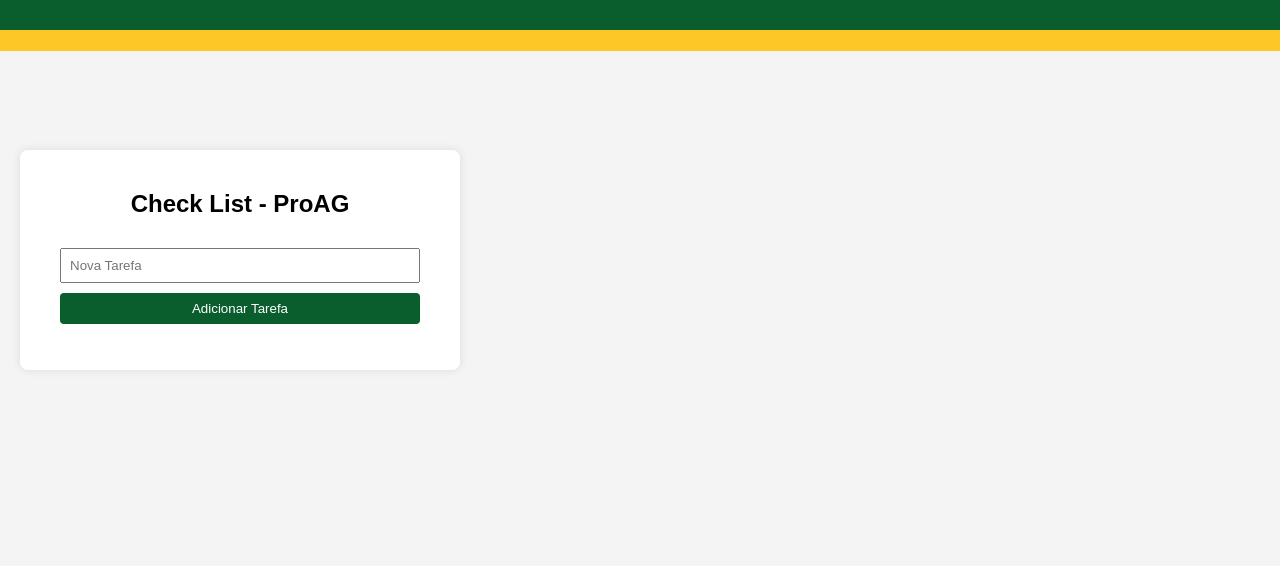
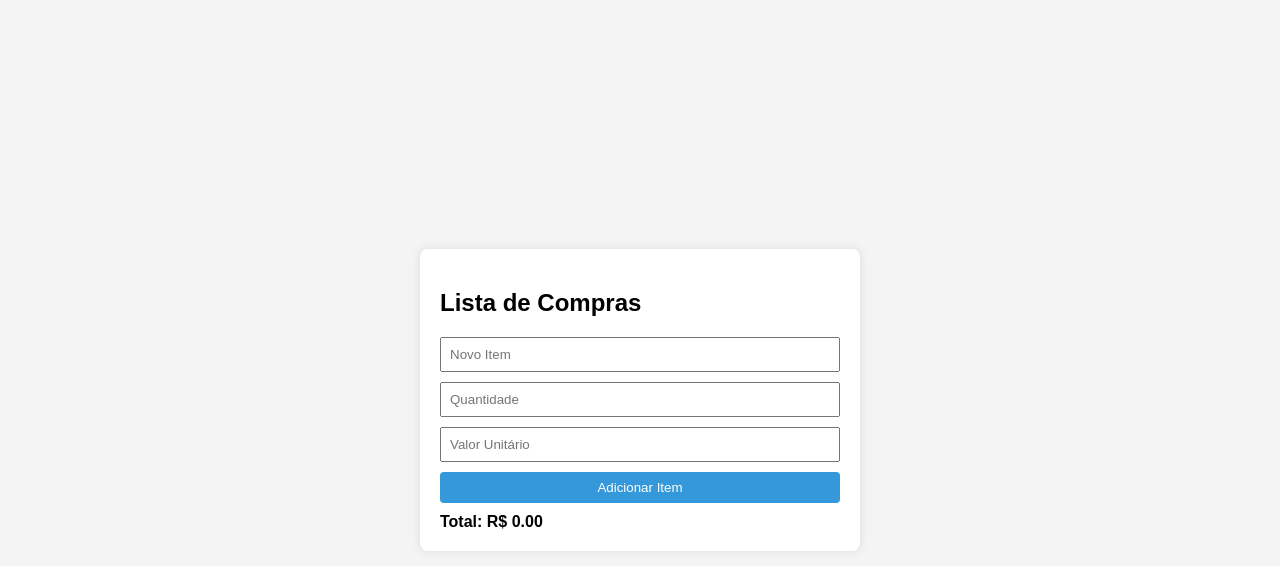
Before and after one commit to JoabeCostaAds/ProgramacaoVisual, a plain HTML site: page index.html in a window 1280 px wide. Drawn offline with Linux system fonts and the light colour scheme.

Commit message:
Add files via upload

```diff
--- a/index.html
+++ b/index.html
@@ -1,94 +1,38 @@
 <!DOCTYPE html>
 <html lang="en">
-
 <head>
     <meta charset="UTF-8">
     <meta name="viewport" content="width=device-width, initial-scale=1.0">
-    <title>Check List - ProAG</title>
+    <title>Lista de Compras</title>
     <style>
         body {
             font-family: 'Arial', sans-serif;
             margin: 0;
             padding: 0;
             background-color: #f4f4f4;
-        }
-
-        .green-list {
-            background-color: #0a5e2d;
-            color: #fff;
-            padding: 10px;
-            text-align: center;
-            height: 10px; /* Ajustado para ocupar a altura total */
-        }
-
-        .yellow-list {
-            background-color: #fdc727;
-            color: #fff;
-            padding: 10px;
-            text-align: center;
-            height: 1px; /* Ajustado para ocupar 20% da altura total */
+            display: flex;
+            align-items: center;
+            justify-content: center;
+            height: 100vh;
         }
 
         .task-container {
             background-color: #fff;
             border-radius: 8px;
             box-shadow: 0 0 10px rgba(0, 0, 0, 0.1);
-            width: 90%; /* Alteração para responsividade */
-            max-width: 400px; /* Adicionado limite de largura */
+            width: 90%;
+            max-width: 400px;
             padding: 20px;
-            position: fixed; /* Fixa o elemento na tela */
-            left: 20px; /* Define a distância da borda esquerda */
-            top: 150px; /* Define a distância da borda superior */
-        }
-
-        .header {
-            text-align: center;
-            margin-bottom: 10px;
         }
 
         .task-list {
             list-style-type: none;
             padding: 0;
-            margin-left: 10px; /* Adiciona espaço à esquerda */
-        }
-
-        .add-task-input {
-            width: calc(100% - 20px); /* Adiciona espaço à esquerda e direita */
-            padding: 8px;
-            box-sizing: border-box;
-            margin-bottom: 10px;
-            margin-left: 10px; /* Adiciona espaço à esquerda */
-        }
-
-        .add-task-button {
-            width: calc(100% - 20px); /* Adiciona espaço à esquerda e direita */
-            padding: 8px;
-            box-sizing: border-box;
-            background-color: #0a5e2d;
-            color: #fff;
-            border: none;
-            border-radius: 4px;
-            cursor: pointer;
-            transition: background-color 0.3s ease;
-            margin-left: 10px; /* Adiciona espaço à esquerda */
-        }
-
-        .add-task-button:hover {
-            background-color: #2980b9;
-        }
-
-        .add-task-button-container {
-            position: sticky;
-            top: 20px;
-            z-index: 1;
-            background-color: #fff;
-            padding: 10px;
         }
 
         .task {
             display: flex;
-            align-items: center;
-            justify-content: space-between;
+            flex-direction: column;
             border-bottom: 1px solid #ddd;
             padding: 10px 0;
             cursor: pointer;
@@ -107,13 +51,16 @@
 
         .task-text {
             font-weight: bold;
-            text-align: center; /* Centraliza o texto */
-            margin-left: 10px; /* Adiciona espaço ao lado esquerdo */
+            text-align: center;
+            margin-bottom: 5px;
         }
 
-        .status {
+        .status,
+        .quantity,
+        .value,
+        .total {
             font-size: 12px;
-            margin-left: 10px; /* Adiciona espaço entre o nome e o status */
+            margin-bottom: 5px;
         }
 
         .remove-button {
@@ -123,42 +70,59 @@
             padding: 5px 10px;
             cursor: pointer;
             border-radius: 4px;
-            margin-left: auto; /* Move para a esquerda */
-            margin-right: 10px; /* Ajusta a distância entre o status e o botão */
             margin-top: 5px;
+        }
+
+        .add-task-input,
+        .add-task-input-small {
+            width: 100%;
+            padding: 8px;
+            box-sizing: border-box;
+            margin-bottom: 10px;
+        }
+
+        .add-task-button {
+            width: 100%;
+            padding: 8px;
+            box-sizing: border-box;
+            background-color: #3498db;
+            color: #fff;
+            border: none;
+            border-radius: 4px;
+            cursor: pointer;
+            transition: background-color 0.3s ease;
+        }
+
+        .add-task-button:hover {
+            background-color: #2980b9;
+        }
+
+        #total {
+            margin-top: 10px;
+            font-weight: bold;
         }
     </style>
 </head>
-
 <body>
-    <div class="green-list">
-        <h3></h3>
-        <ul>
-        </ul>
-    </div>
-    <div class="yellow-list">
-        <h3></h3>
-        <ul>
-        </ul>
-    </div>
-
     <div class="task-container">
-        <div class="header">
-            <h2>Check List - ProAG</h2>
-        </div>
-        <div class="add-task-button-container">
-            <input class="add-task-input" type="text" id="new-task" placeholder="Nova Tarefa">
-            <button class="add-task-button" onclick="addTask()">Adicionar Tarefa</button>
-        </div>
+        <h2>Lista de Compras</h2>
         <ul class="task-list" id="task-list">
             <!-- Lista de tarefas aparecerá aqui -->
         </ul>
+        <input class="add-task-input" type="text" id="new-task" placeholder="Novo Item">
+        <input class="add-task-input-small" type="number" id="quantity" placeholder="Quantidade">
+        <input class="add-task-input-small" type="number" id="value" placeholder="Valor Unitário">
+        <button class="add-task-button" onclick="addTask()">Adicionar Item</button>
+        <div id="total">Total: R$ <span id="total-value">0.00</span></div>
     </div>
 
     <script>
         function addTask() {
             const taskText = document.getElementById('new-task').value;
-            if (taskText.trim() !== '') {
+            const quantity = document.getElementById('quantity').value;
+            const value = document.getElementById('value').value;
+
+            if (taskText.trim() !== '' && quantity && value) {
                 const taskList = document.getElementById('task-list');
 
                 const taskItem = document.createElement('li');
@@ -172,24 +136,43 @@
                 statusElement.className = 'status';
                 statusElement.textContent = 'A fazer';
 
+                const quantityElement = document.createElement('span');
+                quantityElement.className = 'quantity';
+                quantityElement.textContent = `Quantidade: ${quantity}`;
+
+                const valueElement = document.createElement('span');
+                valueElement.className = 'value';
+                valueElement.textContent = `Valor Unitário: R$ ${value}`;
+
+                const totalElement = document.createElement('span');
+                totalElement.className = 'total';
+                const totalValue = (quantity * value).toFixed(2);
+                totalElement.textContent = `Total: R$ ${totalValue}`;
+
                 const removeButton = document.createElement('button');
                 removeButton.className = 'remove-button';
                 removeButton.textContent = 'Remover';
-                removeButton.onclick = function () {
+                removeButton.onclick = function() {
                     taskItem.remove();
+                    updateTotal();
                 };
 
                 taskItem.appendChild(taskTextElement);
                 taskItem.appendChild(statusElement);
+                taskItem.appendChild(quantityElement);
+                taskItem.appendChild(valueElement);
+                taskItem.appendChild(totalElement);
                 taskItem.appendChild(removeButton);
 
                 taskList.appendChild(taskItem);
 
-                // Limpar o campo de entrada
+                // Limpar os campos de entrada
                 document.getElementById('new-task').value = '';
+                document.getElementById('quantity').value = '';
+                document.getElementById('value').value = '';
 
                 // Adiciona o evento de click para alternar entre "concluído" e "a fazer"
-                taskItem.onclick = function () {
+                taskItem.onclick = function() {
                     if (taskItem.classList.contains('completed')) {
                         taskItem.classList.remove('completed');
                         taskItem.classList.add('todo');
@@ -201,10 +184,32 @@
                         taskItem.style.backgroundColor = '#27ae60'; /* Verde */
                         statusElement.textContent = 'Concluído';
                     }
+
+                    updateTotal();
                 };
+
+                updateTotal();
             }
+        }
+
+        function updateTotal() {
+            const totalElement = document.getElementById('total-value');
+            const tasks = document.querySelectorAll('.task');
+
+            let total = 0;
+
+            tasks.forEach(task => {
+                const isCompleted = task.classList.contains('completed');
+                const quantity = parseFloat(task.querySelector('.quantity').textContent.split(': ')[1]);
+                const value = parseFloat(task.querySelector('.value').textContent.split('R$ ')[1]);
+
+                if (isCompleted) {
+                    total += quantity * value;
+                }
+            });
+
+            totalElement.textContent = total.toFixed(2);
         }
     </script>
 </body>
-
 </html>
```
